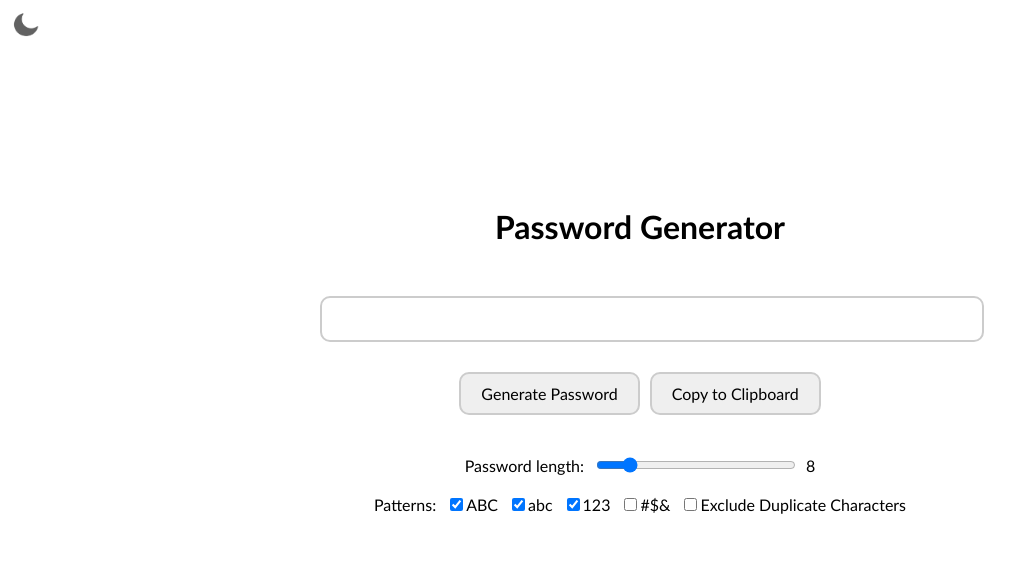
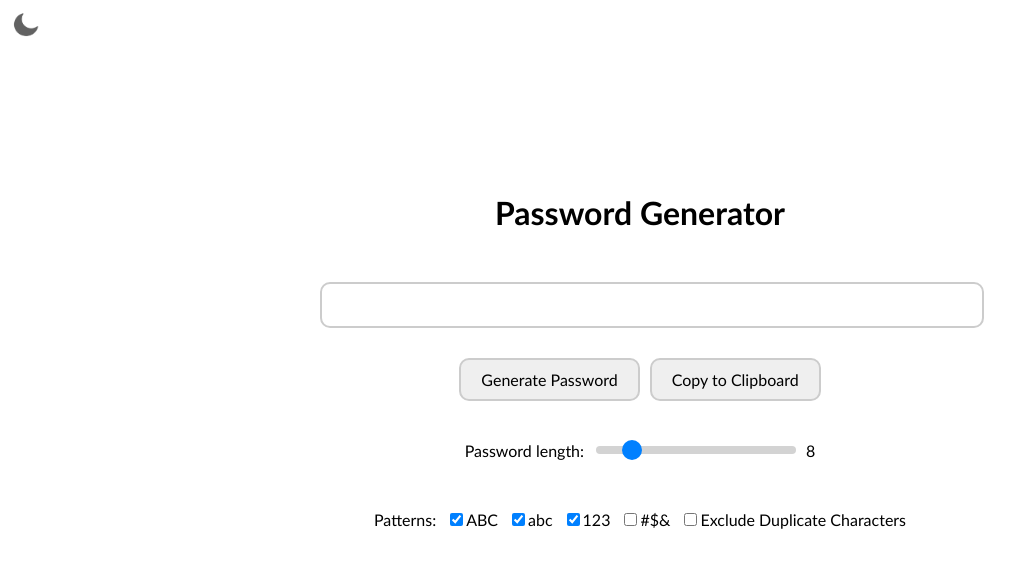
Before and after one commit to davevad93/pass-gen, a React (Create React App) app in the folder my-app/: page / in a window 1280 px wide. Shown: the top 566 px of the page, without its empty margins (0-1033 px from the left). Built offline with nearby package versions, Linux system fonts and the light colour scheme.

Commit message:
Update CSS Adding color to password length slider and checkboxes

```diff
--- a/my-app/src/components/PasswordGenerator.css
+++ b/my-app/src/components/PasswordGenerator.css
@@ -111,23 +111,56 @@ html, body {
 }
 
 button:hover {
-	background-color: white;
+	background-color: #dadada;
 }
 
 .slider-container {
     display: flex;
     align-items: center;
     justify-content: center;
-    margin-bottom: 20px;
+    margin-bottom: 50px;
 }
 
 .slider-container label {
     margin-right: 10px;
 }
 
+/* Customize slider thumb and track color */
 .length-slider {
+    -webkit-appearance: none;
+    appearance: none;
     width: 200px;
+    height: 8px;
+    background: lightgray;
+    border-radius: 5px;
+    outline: none;
     margin-right: 10px;
+}
+
+.length-slider::-webkit-slider-thumb {
+    -webkit-appearance: none;
+    appearance: none;
+    width: 20px;
+    height: 20px;
+    border-radius: 50%;
+    background: #0080ff;
+    cursor: pointer;
+}
+
+.length-slider::-moz-range-thumb {
+    width: 20px;
+    height: 20px;
+    border-radius: 50%;
+    background: #0080ff;
+    cursor: pointer;
+}
+
+.length-slider::-ms-thumb {
+    width: 20px;
+    height: 20px;
+    border-radius: 50%;
+    background: #0080ff;
+    cursor: pointer;
 }
 
 .character-options {
@@ -141,6 +174,11 @@ button:hover {
 .character-options label {
     display: flex;
     align-items: center;
+}
+
+/* Customize checkboxes color */
+input[type="checkbox"] {
+    accent-color: #0080ff;
 }
 
 /* Dark theme adjustments */
```
